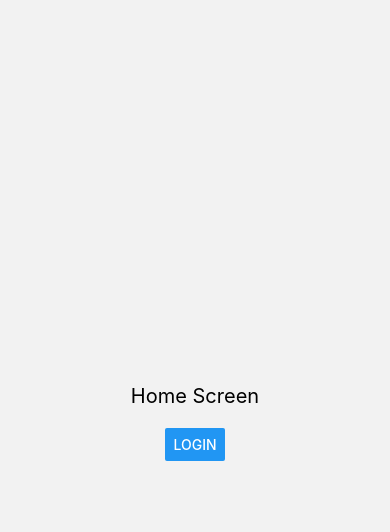
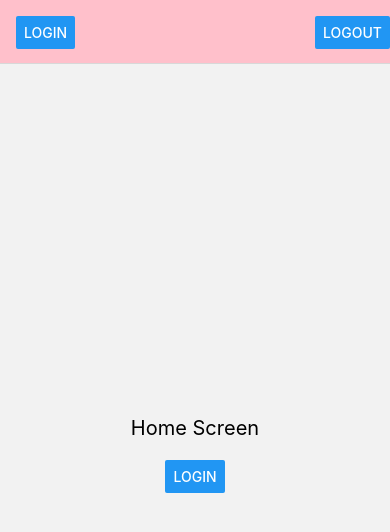
Before and after one commit to Synoize/learn-react-native-app, a React Native app: screen / in a window 390 px wide. Shown: the top 532 px of the page. Built offline with nearby package versions, Linux system fonts and the light colour scheme.

Commit message:
header navigation button

```diff
--- a/App.jsx
+++ b/App.jsx
@@ -30,16 +30,23 @@ const App = () => {
   return (
     <NavigationContainer>
       <Stack.Navigator screenOptions={{
-          headerTitleStyle:{
-            color: 'green'
-          },
-          headerStyle:{
-            backgroundColor: 'pink'
-          },
-          headerShown:true
-        }}>
-        <Stack.Screen name="Home" component={HomeScreen} options={{headerTitle:"Home Screen", headerShown:false}}/>
-        <Stack.Screen name="SignupForm" component={SignupForm} options={{headerTitle:"Signup"}}/>
+        headerTitleStyle: {
+          color: 'green'
+        },
+        headerStyle: {
+          backgroundColor: 'pink'
+        },
+        headerTitle: () => <View style={{ flexDirection: 'row', }}>
+          <Button title="Login" onPress={() => { }} />
+        </View>,
+        headerRight: () => <View>
+          <Button title="Logout" onPress={() => { }} />
+        </View>,
+        headerTintColor: 'white',
+        headerShown: true
+      }}>
+        <Stack.Screen name="Home" component={HomeScreen} options={{ headerShown: true }} />
+        <Stack.Screen name="SignupForm" component={SignupForm} options={{ headerTitle: "Signup" }} />
         <Stack.Screen name="HandleForm" component={HandleForm} />
         <Stack.Screen name="Flatlist" component={Flatlist} />
         <Stack.Screen name="Map" component={Map} />
@@ -61,12 +68,12 @@ const App = () => {
   )
 }
 
-const HomeScreen = ({}) => {
+const HomeScreen = ({ }) => {
   const navigation = useNavigation()
   return (
     <View style={{ flex: 1, justifyContent: 'center', alignItems: 'center', gap: 20 }}>
-      <Text style={{fontSize: 20}}>Home Screen</Text>
-      <Button title="Login" onPress={()=> navigation.navigate("SignupForm")}/>
+      <Text style={{ fontSize: 20 }}>Home Screen</Text>
+      <Button title="Login" onPress={() => navigation.navigate("SignupForm")} />
     </View>
   )
 }
```
